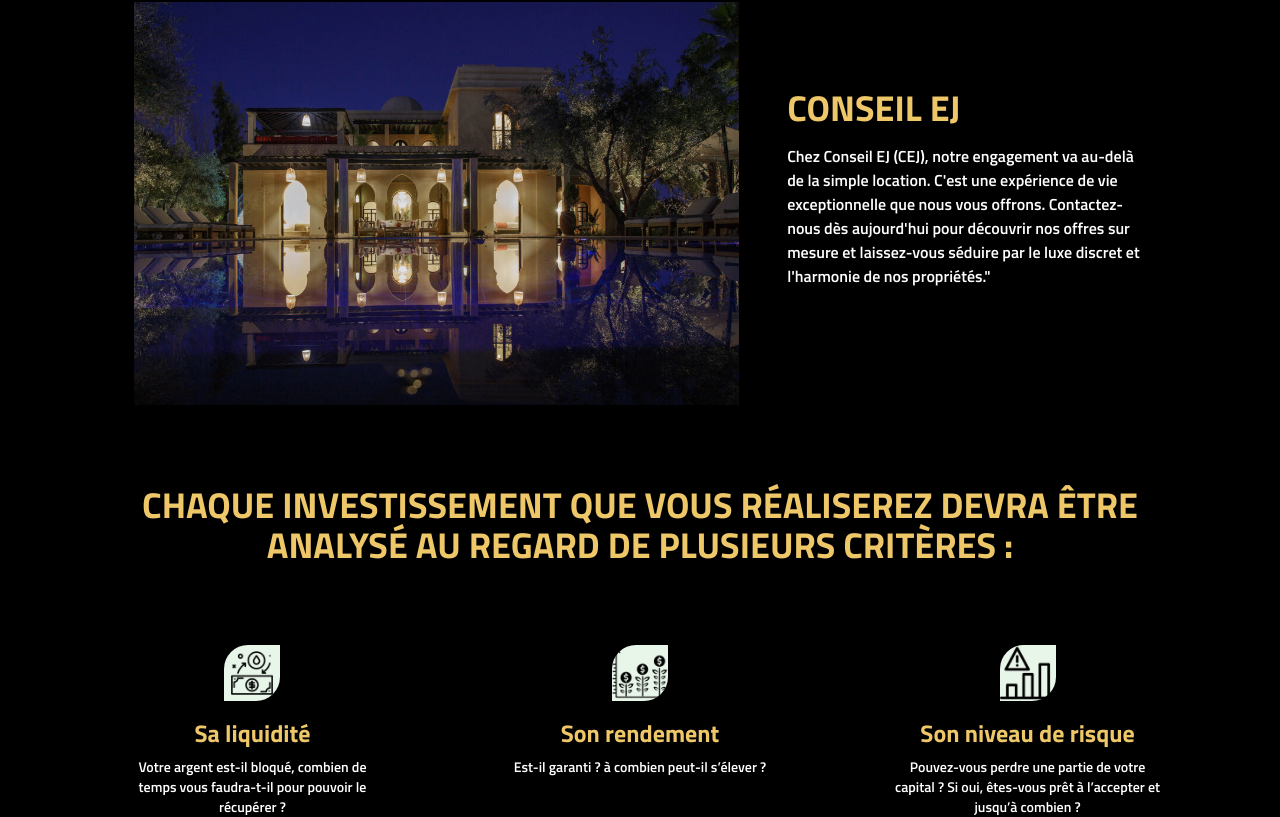
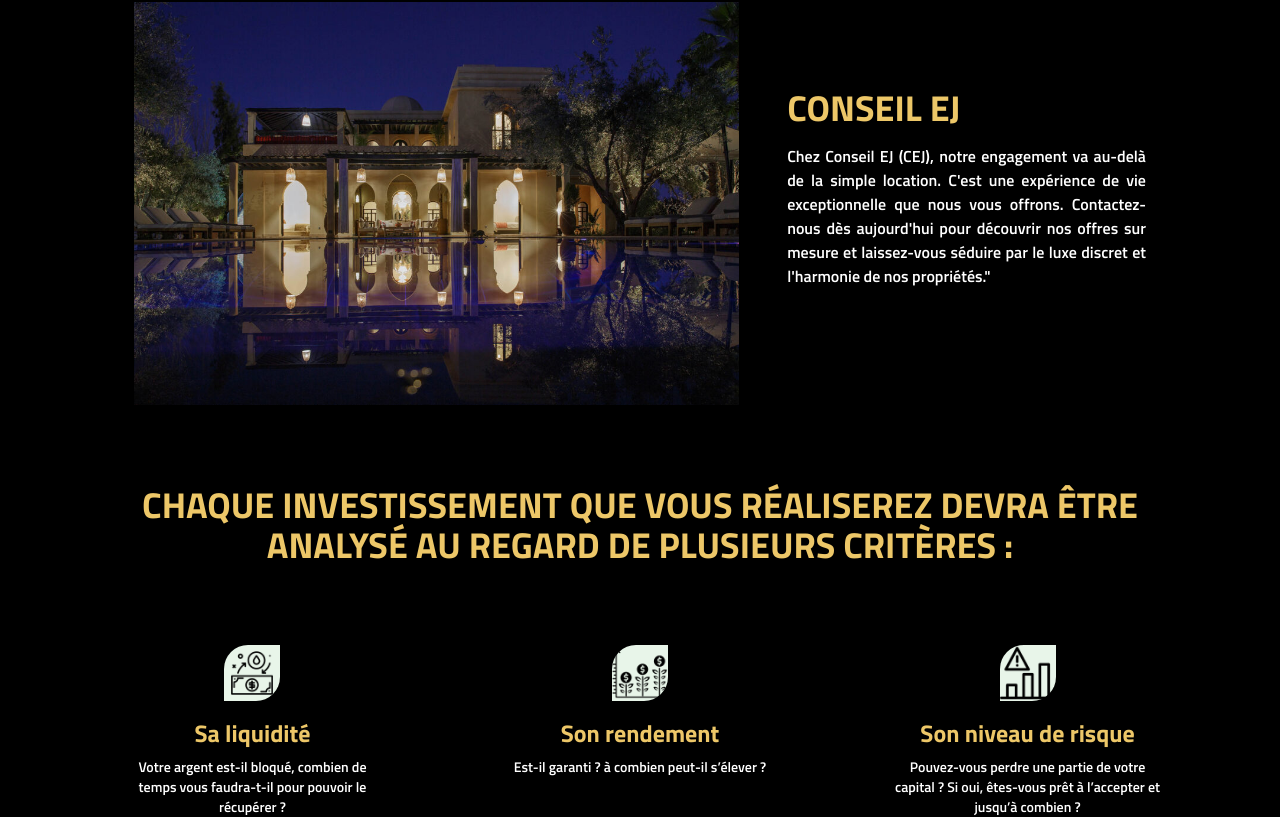
Before and after one commit to HoussAzm/conseilej-frontend, a React (Vite) app: page / in a window 1280 px wide. Shown: the part 1030-1847 px from the top of the page. Built offline with nearby package versions, Linux system fonts and the light colour scheme.

Commit message:
add some color and some picture

```diff
--- a/src/components/Description/ChewNous.tsx
+++ b/src/components/Description/ChewNous.tsx
@@ -11,7 +11,7 @@
           <h2 className="text-2xl md:text-left text-center md:text-4xl font-bold  pb-4" id="change">
             CONSEIL EJ
           </h2>
-          <p className="text-md font-semibold  md:text-left text-center mb-8">
+          <p className="text-md font-semibold mb-8 text-justify">
             Chez Conseil EJ (CEJ), notre engagement va au-delà de la simple
             location. C'est une expérience de vie exceptionnelle que nous vous
             offrons. Contactez-nous dès aujourd'hui pour découvrir nos offres
--- a/src/components/Description/Index.tsx
+++ b/src/components/Description/Index.tsx
@@ -41,7 +41,7 @@
         CHAQUE INVESTISSEMENT QUE VOUS RÉALISEREZ DEVRA ÊTRE ANALYSÉ AU REGARD
         DE PLUSIEURS CRITÈRES :
       </h2>
-      <div className="mt-6 md:mt-12 grid lg:grid-cols-3 md:grid-cols-2 grid-cols-1 md:w-11/12 mx-auto gap-6 md:gap-12">
+      <div className=" mt-6 md:mt-12 grid lg:grid-cols-3 md:grid-cols-2 grid-cols-1 md:w-11/12 mx-auto gap-6 md:gap-12">
         {services.map((service) => (
           <div
             key={service.id}
--- a/src/components/Projects.tsx
+++ b/src/components/Projects.tsx
@@ -23,13 +23,10 @@
           <h2 className="text-2xl md:text-4xl  font-bold mb-4" id="change">
             DÉCOUVREZ NOS PROJETS
           </h2>
-          <p className="text-md mb-8  mx-auto font-semibold">
+          <p className="text-md font-semibold mb-8 text-justify">
           Optimisez votre patrimoine, bâtissez votre avenir avec le Conseil Patrimonial CEJ, votre partenaire d'exception en gestion patrimoniale et immobilière. Notre expertise vous offre des conseils avisés et des opportunités immobilières uniques, créant ainsi votre succès financier et votre bien-être immobilier. Découvrez nos villas exclusives :
-
 Maria Towers à Marrakech, Maroc : De somptueuses villas offrant une expérience de vie luxueuse au cœur de Marrakech. Maria Towers combine habilement modernité, confort et élégance orientale pour un cadre de vie incomparable.
-
 Les Cascades d'Argens dans le Var, France : Nichées dans l'environnement naturel préservé du Var, ces villas uniques offrent un style de vie méditerranéen authentique. Les Cascades d'Argens proposent des résidences de charme aux prestations haut de gamme, en parfaite harmonie avec leur environnement naturel.
-
 Ces villas d'exception représentent des opportunités uniques pour investir dans un patrimoine d'excellence. Le Conseil Patrimonial CEJ est là pour concrétiser vos projets immobiliers avec expertise et dévouement."
           </p>
         </div>
```
